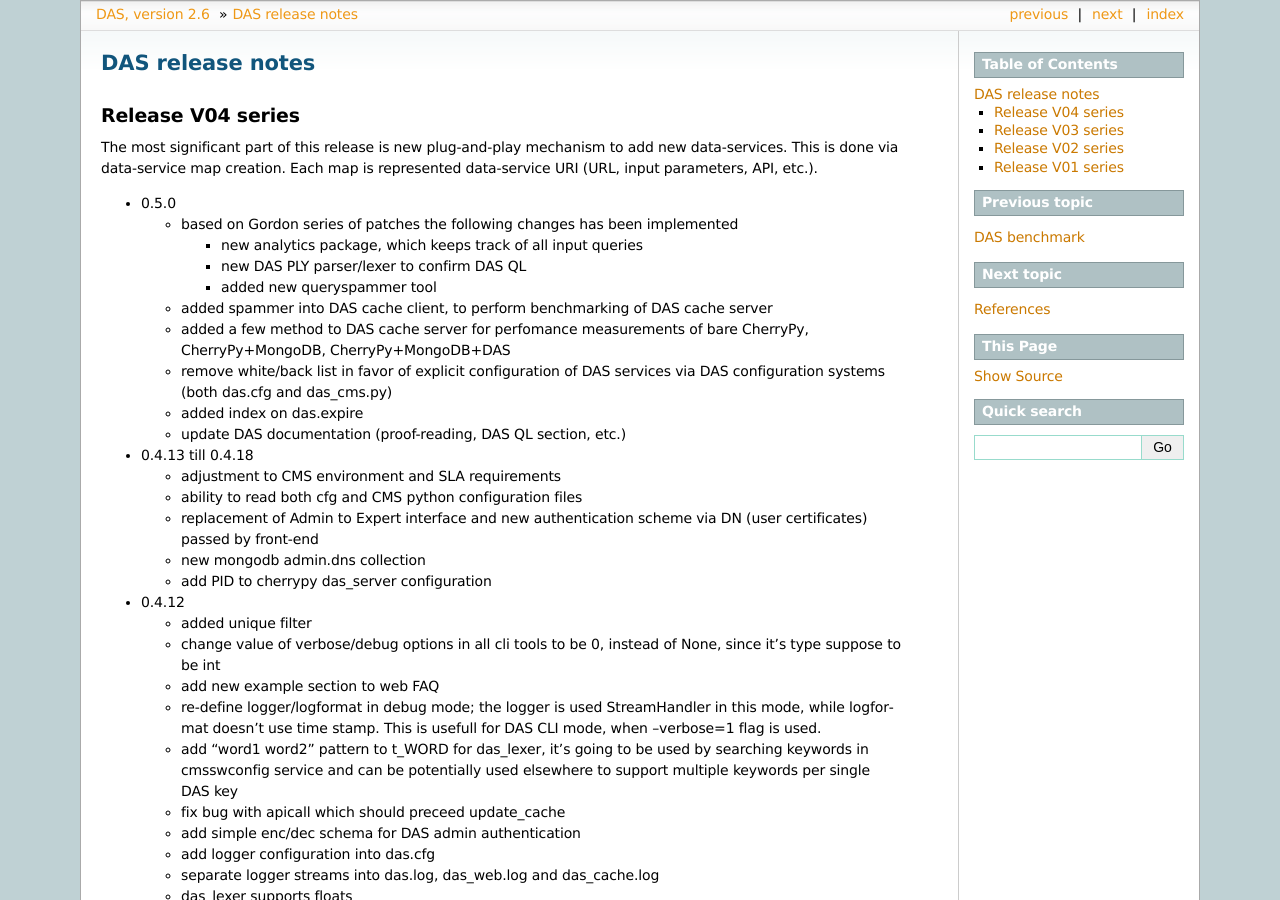
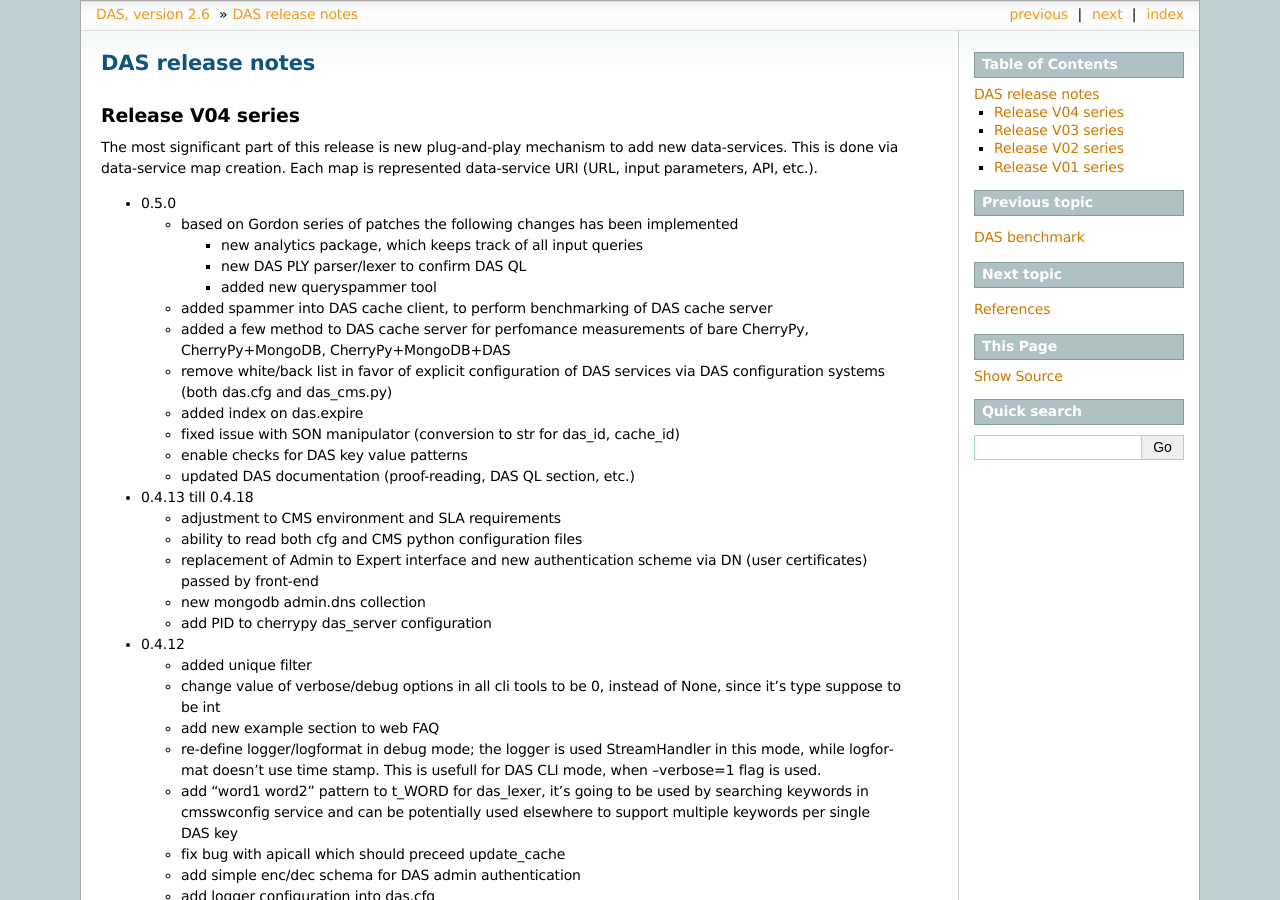
Before and after one commit to dmwm/DAS, a Sphinx documentation site: the page built from doc/sphinx/changelog.rst, in a window 1280 px wide and 900 px high. Built offline with Sphinx 7.4.7, drawn with Linux system fonts in a browser that asks for light colours; the version number is read from the project's files by our own code.

Commit message:
Update
git-svn-id: svn+ssh://svn.cern.ch/reps/CMSDMWM/DAS/trunk@8907 4525493e-7705-40b1-a816-d608a930855b

```diff
--- a/doc/sphinx/changelog.rst
+++ b/doc/sphinx/changelog.rst
@@ -23,7 +23,9 @@ map is represented data-service URI (URL, input parameters, API, etc.).
   - remove white/back list in favor of explicit configuration of
     DAS services via DAS configuration systems (both das.cfg and das_cms.py)
   - added index on das.expire
-  - update DAS documentation (proof-reading, DAS QL section, etc.)
+  - fixed issue with SON manipulator (conversion to str for das_id, cache_id)
+  - enable checks for DAS key value patterns
+  - updated DAS documentation (proof-reading, DAS QL section, etc.)
 
 - 0.4.13 till 0.4.18
 
```
